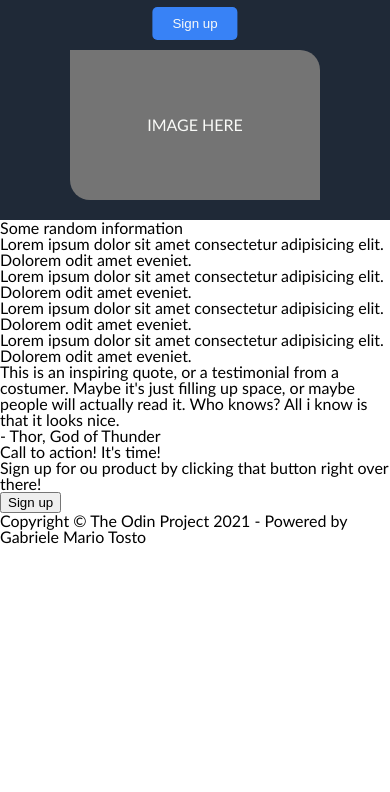
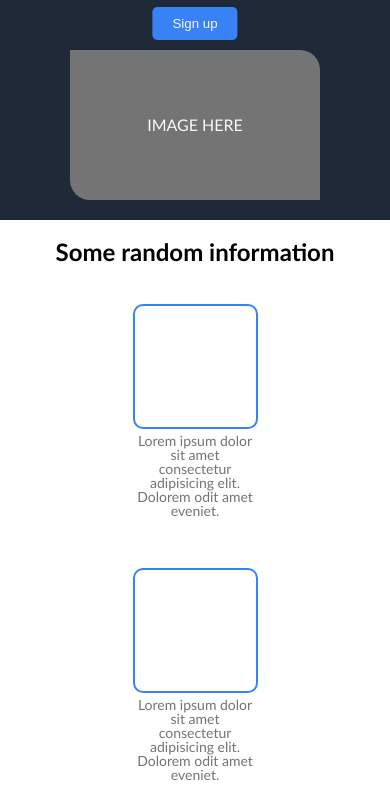
Before and after one commit to elijahit/odin-landingpage, a plain HTML site: page index.html in a window 390 px wide. Shown: the part 203-995 px from the top of the page. Before the commit the page ends 844 px from the top, so only its background shows below. Drawn offline with Linux system fonts and the light colour scheme.

Commit message:
Aggiunto stile mobile (768px) in layer second__section

```diff
--- a/styles/index.css
+++ b/styles/index.css
@@ -182,6 +182,7 @@
       text-align: center;
       color: var(--hero-main-text);
       font-size: 32px;
+      font-weight: bold;
     }
 
     section .content__left p {
@@ -280,6 +281,52 @@
 }
 
 @layer second__section {
+  @media screen and (max-width: 768px) {
+    section.second__section h2 {
+      width: 80%;
+      margin: 0 auto;
+      text-align: center;
+      font-size: 24px;
+      font-weight: bold;
+      padding: 20px 0;
+    }
+
+    section.second__section .card__wrapper {
+      padding: 5% 15vw 0;
+      display: flex;
+      flex-direction: column;
+      width: 80%;
+      margin: 0 auto;
+      gap: 50px;
+      justify-content: space-between;
+      padding-bottom: 80px;
+    }
+
+    section.second__section .card__wrapper .card {
+      display: none;
+    }
+
+    section.second__section .card__wrapper .card .image__container {
+      height: 125px;
+      width: 125px;
+      margin: 0 auto;
+      border: 2px solid var(--button-color);
+      border-radius: 10px;
+    }
+
+    section.second__section .card__wrapper .card .text__content {
+      max-width: 125px;
+      font-size: 14px;
+      text-align: center;
+      margin: 0 auto;
+      color: var(--placeholder-image);
+      padding-top: 5px;
+    }
+
+    section.second__section .card__wrapper .card:nth-child(-n + 2) {
+      display: block;
+    }
+  }
   @media screen and (min-width: 768px) {
     section.second__section h2 {
       padding-top: 25px;
```
